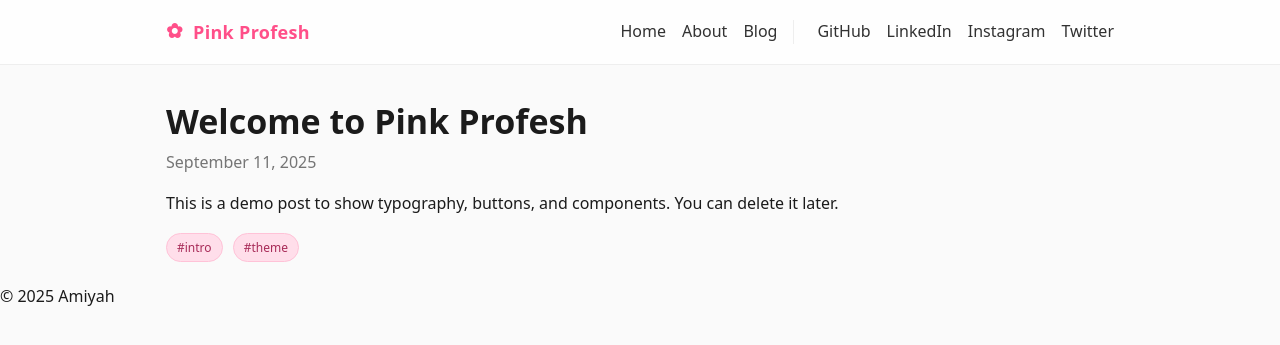
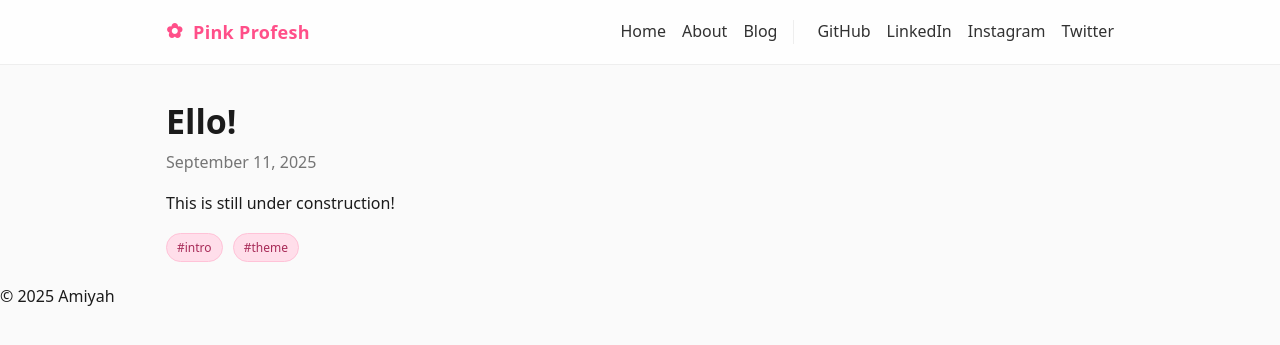
Before and after one commit to Miyahhs/miyahhs.github.io, a Jekyll site: the page built from _posts/2025-09-11-welcome.md, in a window 1280 px wide. Shown: the top 345 px of the page. Built offline with Jekyll 4.4.1, drawn with Linux system fonts in a browser that asks for light colours.

Commit message:
Update 2025-09-11-welcome.md

```diff
--- a/_posts/2025-09-11-welcome.md
+++ b/_posts/2025-09-11-welcome.md
@@ -1,8 +1,7 @@
 ---
 layout: post
-title: Welcome to Pink Profesh
+title: Ello!
 tags: [intro, theme]
 ---
 
-This is a demo post to show typography, buttons, and components.
-You can delete it later.
+This is still under construction!
```
